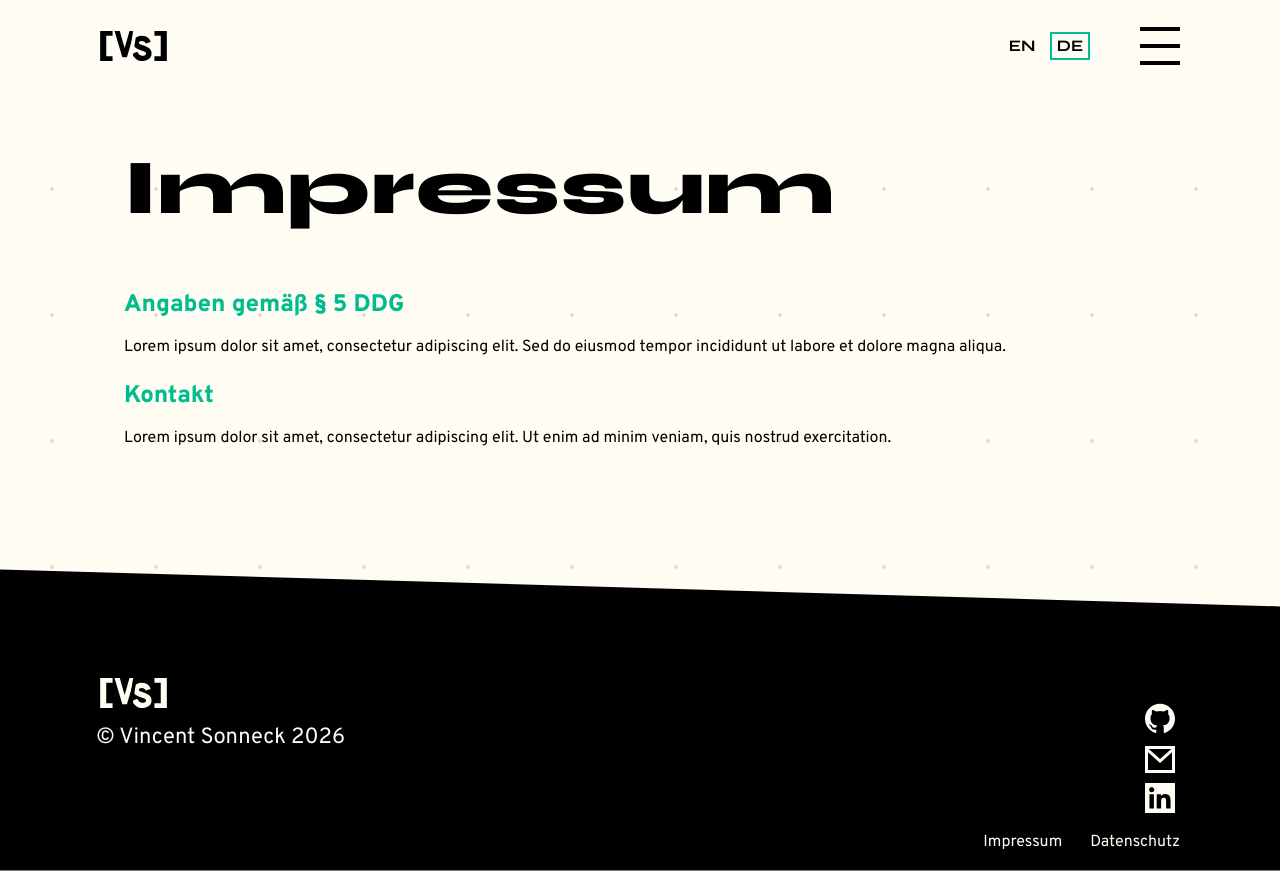
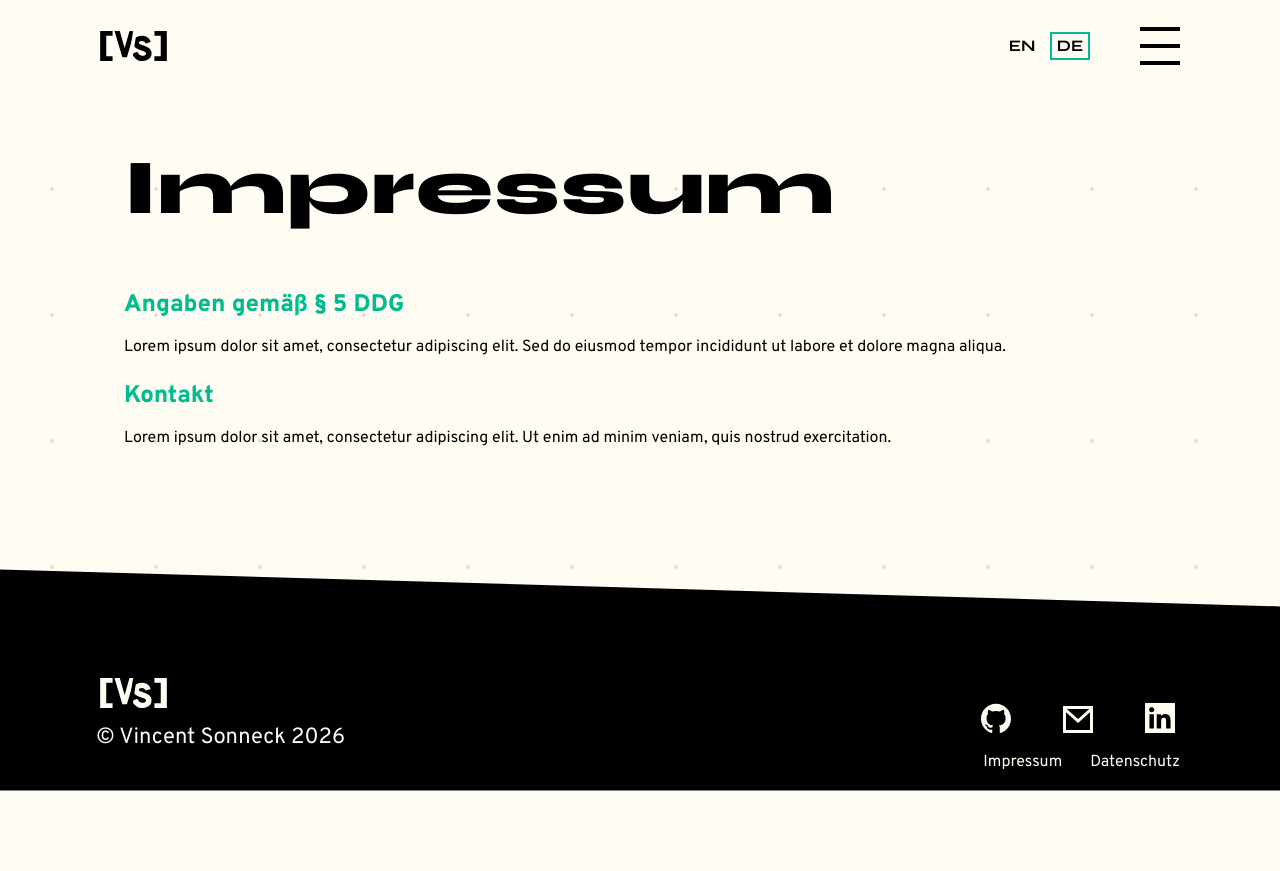
Before and after one commit to IGK91/portfolio, an Angular app: page /impressum in a window 1280 px wide. After the commit the page ends 800 px from the top, so only its background shows below. Built offline with nearby package versions, Linux system fonts and the light colour scheme.

Commit message:
Style social links

```diff
--- a/src/app/shared/components/social-links/social-links.scss
+++ b/src/app/shared/components/social-links/social-links.scss
@@ -1 +1,21 @@
-// Design folgt
+@use '../../../../styles/variables' as *;
+
+.social-links {
+  display: flex;
+  gap: 42px;
+}
+
+.social-links__link {
+  display: block;
+  width: 40px;
+  height: 40px;
+
+  img {
+    transition: transform $transition-fast;
+  }
+
+  // Das Icon rutscht beim Hover nach oben
+  &:hover img {
+    transform: translateY(-10px);
+  }
+}
```
